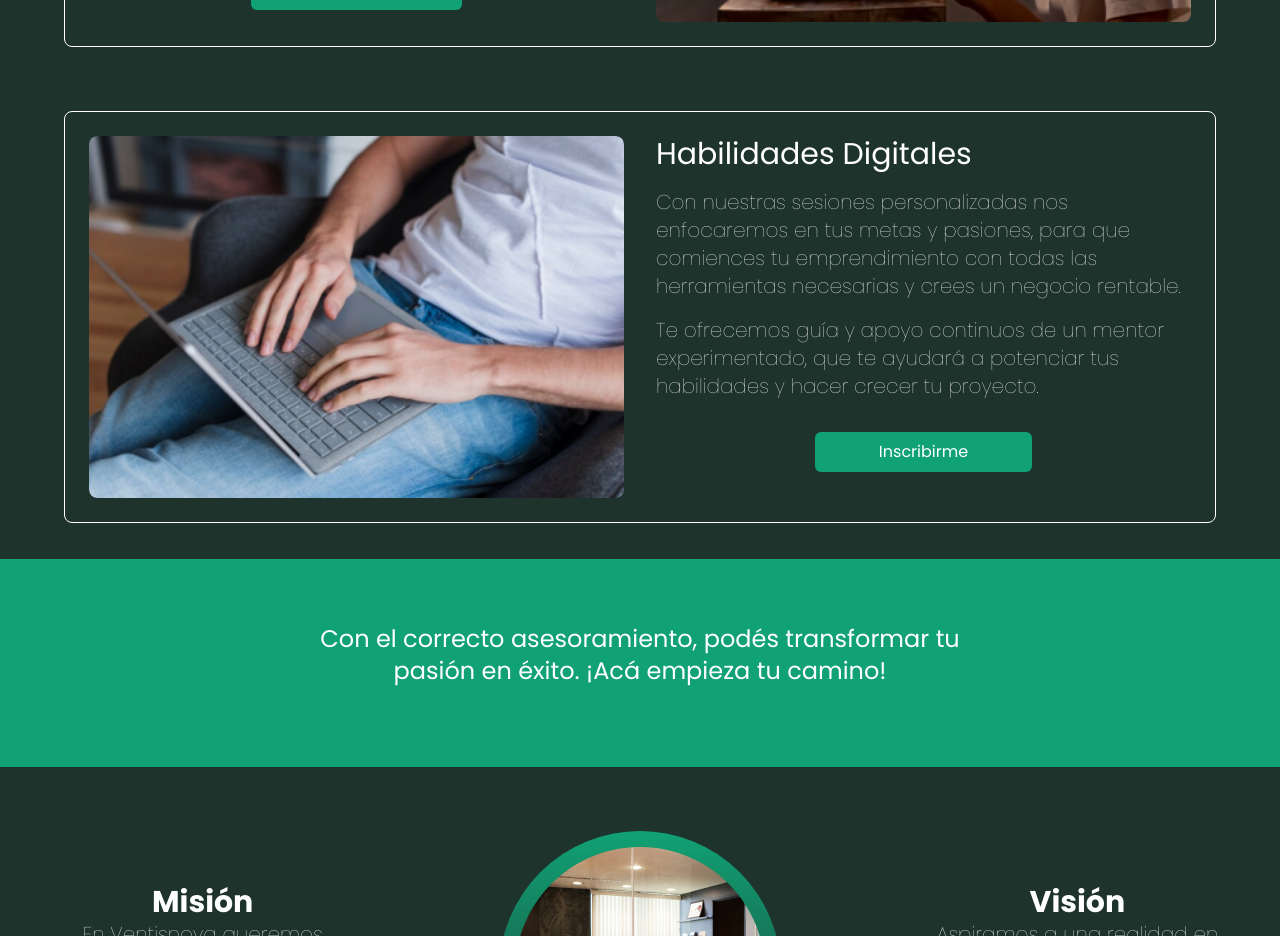
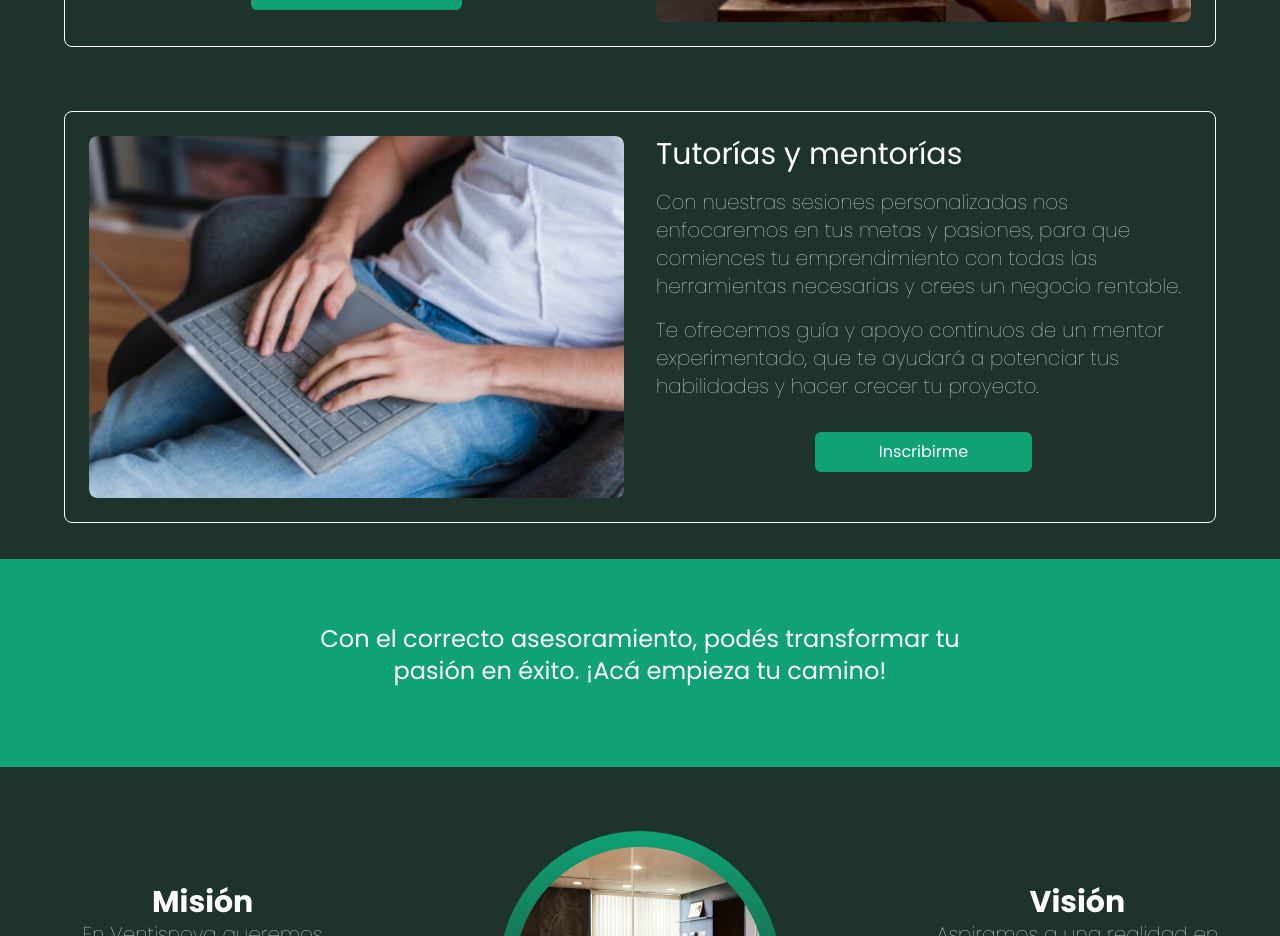
Before and after one commit to mcsadevp/ventisnova, a React (Vite) app: page / in a window 1280 px wide. Shown: the part 1180-2116 px from the top of the page. Built offline with nearby package versions, Linux system fonts and the light colour scheme; no server answers.

Commit message:
mini cambio

```diff
--- a/src/pages/HomeView.jsx
+++ b/src/pages/HomeView.jsx
@@ -90,7 +90,7 @@ const HomeView = () => {
 
           {/* Right Text Section (appears at the top on mobile) */}
           <div className="rounded-lg">
-            <h2 className="text-3xl text-white mb-4">Habilidades Digitales</h2>
+            <h2 className="text-3xl text-white mb-4">Tutorías y mentorías</h2>
             <p className="text-white text-xl font-thin mb-4">Con nuestras sesiones personalizadas nos enfocaremos en tus metas y pasiones, para que comiences tu emprendimiento con todas las herramientas necesarias y crees un negocio rentable.</p>
             <p className="text-white text-xl font-thin">Te ofrecemos guía y apoyo continuos de un mentor experimentado, que te ayudará a potenciar tus habilidades y hacer crecer tu proyecto.</p>
             <div className="hidden md:flex justify-center mt-4">
```
